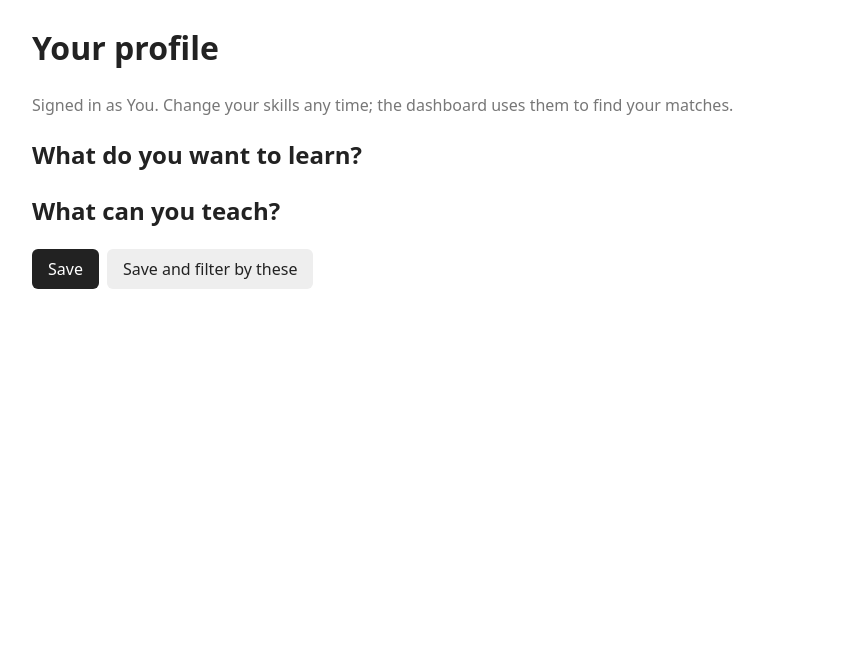
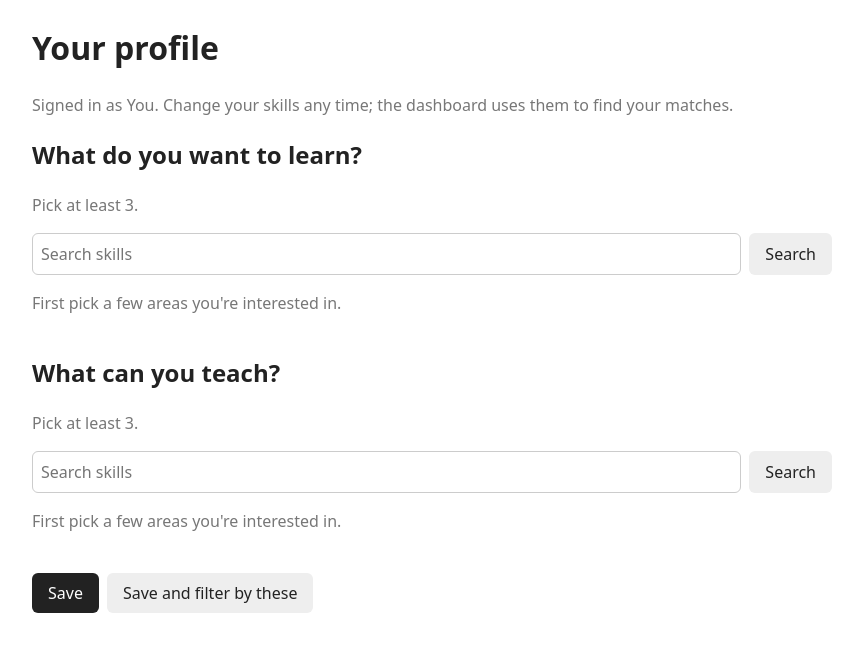
Before and after one commit to Marcel-Pereira/skills_marketplace, a Flask app: page /profile in a window 1280 px wide. Shown: the part 53-705 px from the top of the page, without its empty margins (208-1071 px from the left). Run offline with Flask 3, Linux system fonts and the light colour scheme; the visitor is signed in with stand-in values (Sample User, id 1); data that the repository does not hold is empty.

Commit message:
Require at least 3 skills and add areas-first picker with search

```diff
--- a/app/routes.py
+++ b/app/routes.py
@@ -114,25 +114,90 @@ def only_catalog_skills(names):
     known = {name for (name,) in rows}
     return [name for name in names if name in known]
 
+
+# Every picker (onboarding steps, profile) needs at least this many skills.
+MIN_SKILLS = 3
+
+
+def clean_selection(names):
+    """What a user really picked: catalog skills only, each counted once, in the order sent.
+    Counting once matters because the same skill can be submitted twice by a hand-made request."""
+    return list(dict.fromkeys(only_catalog_skills(names)))
+
+
+def min_skills_error(skills, purpose):
+    """Error message when fewer than MIN_SKILLS were picked, otherwise None.
+    purpose finishes the sentence, e.g. "to learn" or "to teach"."""
+    if len(skills) >= MIN_SKILLS:
+        return None
+    return f"Pick at least {MIN_SKILLS} skills {purpose} (you picked {len(skills)})."
+
+
+def search_skills(categories, query):
+    """Skills whose name contains the text (any case), as (skill, category) pairs.
+    It searches the categories already loaded for the picker, so it costs no extra query,
+    and there is no LIKE pattern for the user to inject (a "%" is just a character)."""
+    query = query.strip().lower()
+    if not query:
+        return []
+    return [(skill, category) for category in categories for skill in category.skills
+            if query in skill.name.lower()]
+
+
+def picker_state(field, selected, categories, form=None, searching=False):
+    """Everything the chip_picker macro needs for one picker.
+    selected: skill names to show as checked. form: the submitted form when the page is
+    re-rendered after a POST (None on a plain GET). The search text is only used when the
+    user pressed Search; on any other submit it is ignored."""
+    query = form.get(f"{field}_q", "").strip() if form is not None and searching else ""
+    results = search_skills(categories, query)
+    return {
+        "selected": selected,
+        "open_areas": form.getlist(f"{field}_areas") if form is not None else [],
+        "query": query,
+        "results": results,
+        "result_ids": {skill.id for skill, _ in results},
+    }
+
 # --- Onboarding ---
 # Both steps share onboarding.html; only the question, the field name and the next page change.
+
+def onboarding_step(step, question, field, purpose, next_endpoint):
+    """One onboarding step. A POST does one of two things, told apart by the button pressed:
+    - Search (action=search): show the same step again with the matching skills, keeping the picks.
+    - Continue: needs at least MIN_SKILLS picks, otherwise flash an error and show the step again."""
+    categories = get_categories()
+
+    def render(selected, searching=False, status=200):
+        form = request.form if request.method == "POST" else None
+        pickers = {field: picker_state(field, selected, categories, form, searching)}
+        return render_template("onboarding.html", step=step, question=question, field=field,
+                               categories=categories, pickers=pickers,
+                               min_skills=MIN_SKILLS), status
+
+    if request.method == "POST":
+        chosen = clean_selection(request.form.getlist(field))
+        if request.form.get("action") == "search":
+            return render(chosen, searching=True)
+        error = min_skills_error(chosen, purpose)
+        if error is None:
+            return redirect(url_for(next_endpoint))
+        flash(error, "error")
+        return render(chosen, status=400)  # the picks stay selected so they aren't lost
+    return render([])
+
 
 @main.route("/onboarding/learn", methods=["GET", "POST"])
 @login_required
 def onboarding_learn():
-    if request.method == "POST":
-        return redirect(url_for("main.onboarding_teach"))
-    return render_template("onboarding.html", step=1, question="What do you want to learn?",
-                           field="learns", categories=get_categories())
+    return onboarding_step(1, "What do you want to learn?", "learns", "to learn",
+                           "main.onboarding_teach")
 
 
 @main.route("/onboarding/teach", methods=["GET", "POST"])
 @login_required
 def onboarding_teach():
-    if request.method == "POST":
-        return redirect(url_for("main.dashboard"))
-    return render_template("onboarding.html", step=2, question="What can you teach?",
-                           field="teaches", categories=get_categories())
+    return onboarding_step(2, "What can you teach?", "teaches", "to teach", "main.dashboard")
 
 
 # --- Dashboard ---
@@ -175,17 +240,40 @@ def dashboard():
 @main.route("/profile", methods=["GET", "POST"])
 @login_required
 def profile():
-    """Change what you picked during onboarding. Uses the same chip pickers, pre-selected."""
+    """Change what you picked during onboarding. Uses the same chip pickers, pre-selected.
+    Both lists need at least MIN_SKILLS skills; nothing is saved unless both do.
+    The Search button re-renders the page without saving or validating."""
+    categories = get_categories()
+
+    def render(learns, teaches, searching=False, status=200):
+        form = request.form if request.method == "POST" else None
+        pickers = {"learns": picker_state("learns", learns, categories, form, searching),
+                   "teaches": picker_state("teaches", teaches, categories, form, searching)}
+        return render_template("profile.html", user=CURRENT_USER, categories=categories,
+                               pickers=pickers, min_skills=MIN_SKILLS), status
+
     if request.method == "POST":
+        learns = clean_selection(request.form.getlist("learns"))
+        teaches = clean_selection(request.form.getlist("teaches"))
+        if request.form.get("action") == "search":
+            return render(learns, teaches, searching=True)
+
+        errors = [min_skills_error(learns, "to learn"), min_skills_error(teaches, "to teach")]
+        errors = [error for error in errors if error]
+        if errors:
+            for error in errors:
+                flash(error, "error")
+            return render(learns, teaches, status=400)  # keep both lists as submitted
+
         # Kept in memory for now (like chat messages), so changes are lost when the server restarts
-        CURRENT_USER["learns"] = only_catalog_skills(request.form.getlist("learns"))
-        CURRENT_USER["teaches"] = only_catalog_skills(request.form.getlist("teaches"))
+        CURRENT_USER["learns"] = learns
+        CURRENT_USER["teaches"] = teaches
 
         # "Save and filter by these" opens the dashboard already filtered by what I want to learn
         if request.form.get("then") == "filter":
             return redirect(url_for("main.dashboard", mode="learner", skill=CURRENT_USER["learns"]))
         return redirect(url_for("main.dashboard"))
-    return render_template("profile.html", user=CURRENT_USER, categories=get_categories())
+    return render(CURRENT_USER["learns"], CURRENT_USER["teaches"])
 
 
 # --- Messages ---
--- a/app/static/style.css
+++ b/app/static/style.css
@@ -35,10 +35,23 @@ label.chip { cursor: pointer; }
 .chip input { display: none; }
 .chip:has(input:checked) { background: #222; color: #fff; border-color: #222; }
 
-/* Skill pickers: each category is a collapsible section */
-.category { border-bottom: 1px solid #eee; padding: 8px 0; }
-.category summary { cursor: pointer; font-weight: 600; padding: 4px 0; }
-.category .chips { margin: 8px 0 12px; }  /* tighter than the default chips spacing */
+/* Skill pickers (no JavaScript). Search box on top, then one chip per area. A hidden checkbox
+   in front of each area chip remembers if the area is open, and the CSS shows its skills panel.
+   .area is display: contents, so the chips and the panels become items of the same flex row
+   and "order" puts all chips first and the open panels underneath them. */
+.skill-search { display: flex; gap: 8px; margin: 16px 0; }
+.skill-search input { flex: 1; }
+.search-results { margin-bottom: 16px; }
+.category-note { margin-left: 4px; font-size: 0.8em; opacity: 0.6; }
+.areas { display: flex; flex-wrap: wrap; gap: 8px; margin: 12px 0 24px; }
+.area { display: contents; }
+.area-toggle { display: none; }
+.area-chip { order: 1; margin: 0; }
+.area-toggle:checked + .area-chip { background: #222; color: #fff; border-color: #222; }
+.panel { display: none; order: 2; flex: 0 0 100%; border-top: 1px solid #eee; padding-top: 8px; }
+.area-toggle:checked ~ .panel { display: block; }
+.panel-title { margin: 0; font-weight: 600; }
+.panel .chips { margin: 8px 0 12px; }  /* tighter than the default chips spacing */
 
 /* Category headings inside the dashboard filter dropdown */
 .dropdown .category-title { display: block; margin: 12px 6px 2px; font-size: 0.85em; color: #777; text-transform: uppercase; letter-spacing: 0.04em; }
--- a/app/templates/_macros.html
+++ b/app/templates/_macros.html
@@ -3,25 +3,67 @@
 
 {# Skill picker for onboarding and the profile. It only shows the fixed catalog: people
    choose from existing skills and cannot add their own.
-   "categories" is the list from get_categories() in routes.py. Each category is a collapsible
-   <details> section with one chip per skill, and it opens by itself when it contains a
-   selected skill. Each chip is a checkbox inside a label, so clicking the chip selects it.
-   All chips share the same name, so the form sends every selected skill under that name.
-   "selected" pre-selects chips by skill name. The server checks the submitted names again
-   (only_catalog_skills in routes.py), so a hand-made request can't add new skills either. #}
+   "categories" is the list from get_categories() in routes.py. "picker" is the dict from
+   picker_state() in routes.py: selected skill names, the areas left open, the search text
+   and its results.
+   Layout, top to bottom: a search box, the search results, then one chip per area (category).
+   Clicking an area chip shows that area's skills below the chips, clicking it again hides them.
+   That needs no JavaScript: every area chip is a <label> for a hidden checkbox, and the CSS
+   shows the panel that follows the checked checkbox (see ".area-toggle:checked ~ .panel").
+   Hidden panels are still part of the form, so skills picked in a closed area are still sent.
+   An area opens by itself when it has a selected skill or was open before a search.
+   Search is a server round trip: the Search button posts the form with action=search.
+   It comes before the page's own submit button, so pressing Enter in the box searches
+   instead of continuing. A skill shown in the results is left out of its panel, so it is
+   never in the form twice.
+   Skill chips are checkboxes inside labels, and all share the same name, so the form sends every
+   selected skill under that name. The server checks the names again (only_catalog_skills
+   in routes.py), so a hand-made request can't add new skills either. #}
 
-   {% macro chip_picker(name, categories, selected=[]) %}
+{% macro skill_chip(name, skill, picker) %}
+  <label class="chip"><input type="checkbox" name="{{ name }}" value="{{ skill.name }}" {% if skill.name in picker.selected %}checked{% endif %}>{{ skill.name }}</label>
+{% endmacro %}
+
+{% macro chip_picker(name, categories, picker) %}
   <div class="chip-picker">
-    {% for category in categories %}
-      <details class="category" {% if category.skills | selectattr('name', 'in', selected) | list %}open{% endif %}>
-        <summary>{{ category.name }}</summary>
-        <div class="chips">
-          {% for skill in category.skills %}
-            <label class="chip"><input type="checkbox" name="{{ name }}" value="{{ skill.name }}" {% if skill.name in selected %}checked{% endif %}>{{ skill.name }}</label>
-          {% endfor %}
+    <div class="skill-search">
+      <input type="search" name="{{ name }}_q" value="{{ picker.query }}" placeholder="Search skills" aria-label="Search skills">
+      <button name="action" value="search" class="secondary">Search</button>
+    </div>
+
+    {% if picker.query %}
+      <div class="search-results">
+        {% if picker.results %}
+          <div class="chips">
+            {% for skill, category in picker.results %}
+              <label class="chip"><input type="checkbox" name="{{ name }}" value="{{ skill.name }}" {% if skill.name in picker.selected %}checked{% endif %}>{{ skill.name }} <span class="category-note">{{ category.name }}</span></label>
+            {% endfor %}
+          </div>
+        {% else %}
+          <p class="muted">No skills match that search.</p>
+        {% endif %}
+      </div>
+    {% endif %}
+
+    <p class="muted">First pick a few areas you're interested in.</p>
+    <div class="areas">
+      {% for category in categories %}
+        {% set toggle_id = name ~ "-area-" ~ category.id %}
+        {% set is_open = (category.id | string) in picker.open_areas or (category.skills | selectattr('name', 'in', picker.selected) | list) %}
+        <div class="area">
+          <input type="checkbox" class="area-toggle" id="{{ toggle_id }}" name="{{ name }}_areas" value="{{ category.id }}" {% if is_open %}checked{% endif %}>
+          <label class="chip area-chip" for="{{ toggle_id }}">{{ category.name }}</label>
+          <div class="panel">
+            <p class="panel-title">{{ category.name }}</p>
+            <div class="chips">
+              {% for skill in category.skills if skill.id not in picker.result_ids %}
+                {{ skill_chip(name, skill, picker) }}
+              {% endfor %}
+            </div>
+          </div>
         </div>
-      </details>
-    {% endfor %}
+      {% endfor %}
+    </div>
   </div>
 {% endmacro %}
 
--- a/app/templates/onboarding.html
+++ b/app/templates/onboarding.html
@@ -6,8 +6,8 @@
   <h1>{{ question }}</h1>
 
   <form method="post">
-    <p class="muted">Pick as many as you like.</p>
-    {{ chip_picker(field, categories) }}
+    <p class="muted">Pick at least {{ min_skills }}.</p>
+    {{ chip_picker(field, categories, pickers[field]) }}
     <button>Continue</button>
   </form>
 
--- a/app/templates/profile.html
+++ b/app/templates/profile.html
@@ -9,10 +9,12 @@
 
   <form method="post">
     <h2>What do you want to learn?</h2>
-    {{ chip_picker("learns", categories, user.learns) }}
+    <p class="muted">Pick at least {{ min_skills }}.</p>
+    {{ chip_picker("learns", categories, pickers.learns) }}
 
     <h2>What can you teach?</h2>
-    {{ chip_picker("teaches", categories, user.teaches) }}
+    <p class="muted">Pick at least {{ min_skills }}.</p>
+    {{ chip_picker("teaches", categories, pickers.teaches) }}
 
     {# Both buttons submit the same form; "then" tells the route where to go after saving #}
     <div class="actions">
```
Also changed, not shown: tests/test_min_skills.py (added, +84 -0 lines), tests/test_picker_areas.py (added, +91 -0 lines), tests/test_screens.py (+10 -7 lines), tests/test_skill_pickers.py (+19 -10 lines).
